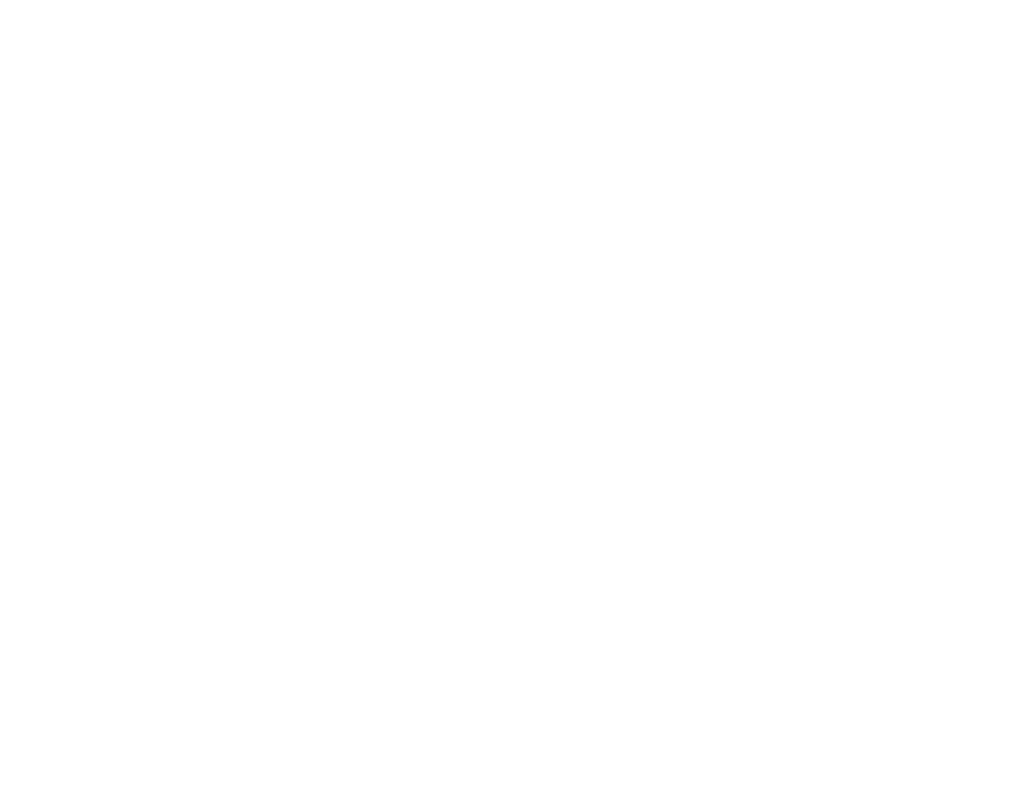
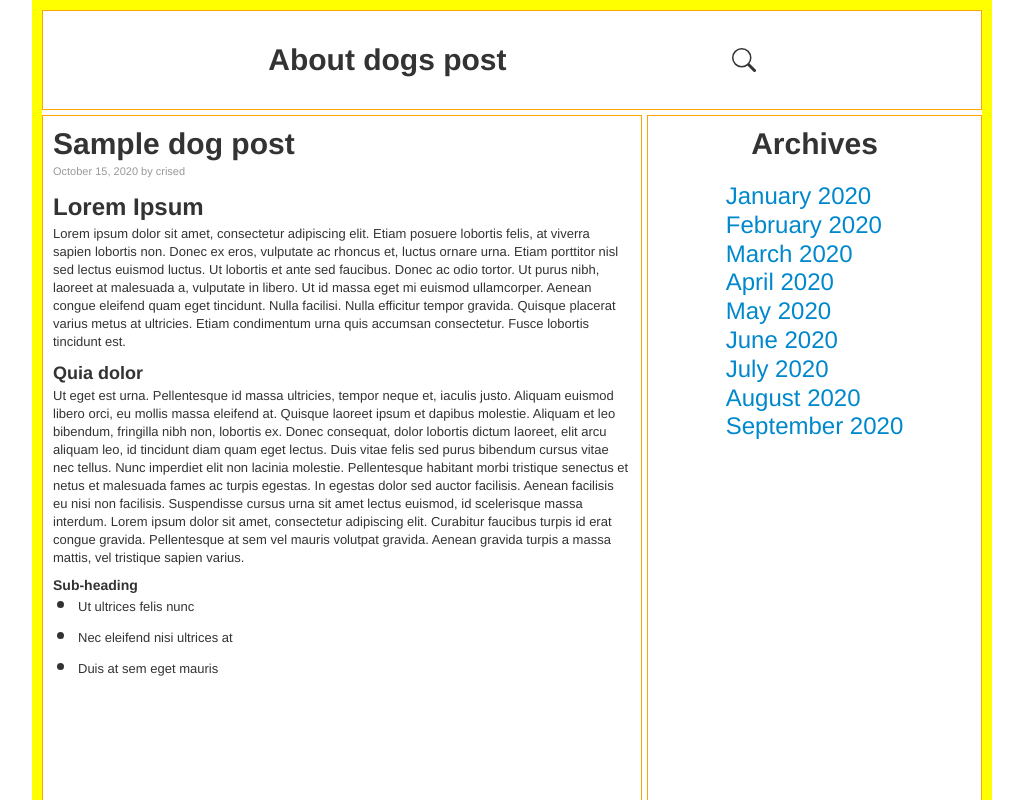
Before and after one commit to crised/personal_blog, a plain HTML site: page post.html in a window 1280 px wide. Shown: the top 800 px of the page, without its empty margins (128-1151 px from the left). Drawn offline with Linux system fonts and the light colour scheme.

Commit message:
rev 0 with borders

```diff
--- a/post.html
+++ b/post.html
@@ -2,9 +2,69 @@
 <html lang="en">
 <head>
     <meta charset="UTF-8">
-    <title>Title</title>
+    <title>Dog blog post</title>
+    <meta name="description" content="My blog is about fun things">
+    <link rel="stylesheet" href="styles/blog.css">
+    <link rel="stylesheet" href="styles/bootstrap.min.css">
 </head>
 <body>
+<div class="container">
+    <header id="header" class="box">
+        <h1>About dogs post</h1>
+        <svg id="search_icon" width="1em" height="1em" viewBox="0 0 16 16" class="bi bi-search" fill="currentColor"
+             xmlns="http://www.w3.org/2000/svg">
+            <path fill-rule="evenodd"
+                  d="M10.442 10.442a1 1 0 0 1 1.415 0l3.85 3.85a1 1 0 0 1-1.414 1.415l-3.85-3.85a1 1 0 0 1 0-1.415z"/>
+            <path fill-rule="evenodd"
+                  d="M6.5 12a5.5 5.5 0 1 0 0-11 5.5 5.5 0 0 0 0 11zM13 6.5a6.5 6.5 0 1 1-13 0 6.5 6.5 0 0 1 13 0z"/>
+        </svg>
+    </header>
+    <div id="content" class="box">
+        <h1>Sample dog post</h1>
+        <p><small>October 15, 2020 by crised</small></p>
+        <h2>Lorem Ipsum</h2>
+        <p>Lorem ipsum dolor sit amet, consectetur adipiscing elit. Etiam posuere lobortis felis, at viverra sapien
+            lobortis non. Donec ex eros, vulputate ac rhoncus et, luctus ornare urna. Etiam porttitor nisl sed lectus
+            euismod luctus. Ut lobortis et ante sed faucibus. Donec ac odio tortor. Ut purus nibh, laoreet at malesuada
+            a, vulputate in libero. Ut id massa eget mi euismod ullamcorper. Aenean congue eleifend quam eget tincidunt.
+            Nulla facilisi. Nulla efficitur tempor gravida. Quisque placerat varius metus at ultricies. Etiam
+            condimentum urna quis accumsan consectetur. Fusce lobortis tincidunt est. </p>
+        <h3>Quia dolor</h3>
+        <p>Ut eget est urna. Pellentesque id massa ultricies, tempor neque et, iaculis justo. Aliquam euismod libero
+            orci, eu mollis massa eleifend at. Quisque laoreet ipsum et dapibus molestie. Aliquam et leo bibendum,
+            fringilla nibh non, lobortis ex. Donec consequat, dolor lobortis dictum laoreet, elit arcu aliquam leo, id
+            tincidunt diam quam eget lectus. Duis vitae felis sed purus bibendum cursus vitae nec tellus. Nunc imperdiet
+            elit non lacinia molestie. Pellentesque habitant morbi tristique senectus et netus et malesuada fames ac
+            turpis egestas. In egestas dolor sed auctor facilisis. Aenean facilisis eu nisi non facilisis. Suspendisse
+            cursus urna sit amet lectus euismod, id scelerisque massa interdum. Lorem ipsum dolor sit amet, consectetur
+            adipiscing elit. Curabitur faucibus turpis id erat congue gravida. Pellentesque at sem vel mauris volutpat
+            gravida. Aenean gravida turpis a massa mattis, vel tristique sapien varius. </p>
+        <h4>Sub-heading</h4>
+        <ul>
+            <li><p>Ut ultrices felis nunc</p></li>
+            <li><p>Nec eleifend nisi ultrices at</p></li>
+            <li><p>Duis at sem eget mauris</p></li>
+        </ul>
+    </div>
+    <div id="sidebar" class="box">
+        <h1><bold>Archives</bold></h1>
+        <div id="sidebar-links">
+            <a href="index.html">January 2020</a>
+            <a href="index.html">February 2020</a>
+            <a href="index.html">March 2020</a>
+            <a href="index.html">April 2020</a>
+            <a href="index.html">May 2020</a>
+            <a href="index.html">June 2020</a>
+            <a href="index.html">July 2020</a>
+            <a href="index.html">August 2020</a>
+            <a href="index.html">September 2020</a>
+        </div>
+    </div>
+    <footer id="footer" class="box">
+        <p>Blog Template built by <u>ACME corp</u></p>
+    </footer>
+
+</div>
 
 </body>
 </html>
--- a/styles/blog.css
+++ b/styles/blog.css
@@ -0,0 +1,54 @@
+.container {
+    display: grid;
+    height: 100vw;
+    border: 10px solid yellow;
+    grid-template-rows: 100px 1fr 50px;
+    grid-template-columns: 600px 1fr;
+    grid-gap: 5px;
+    font-size: 24px;
+    grid-template-areas:
+            "top top"
+            "ct sb"
+            "ft ft";
+}
+
+.box {
+    border: 1px solid red;
+}
+
+#header {
+    display: flex;
+    justify-content: space-evenly;
+    align-items: center;
+    border: 1px solid orange;
+    grid-area: top;
+}
+
+#content{
+    border: 1px solid orange;
+    grid-area: ct;
+    align-items: center;
+    padding: 10px;
+}
+
+#sidebar{
+    display: flex;
+    flex-direction: column;
+    align-items: center;
+    border: 1px solid orange;
+    grid-area: sb;
+    padding: 10px;
+}
+#sidebar-links{
+    display: flex;
+    flex-direction: column;
+    justify-content: space-evenly;
+    line-height: 1.2em;
+    margin: 20px;
+}
+
+
+
+#footer{
+    grid-area: ft;
+}
```
